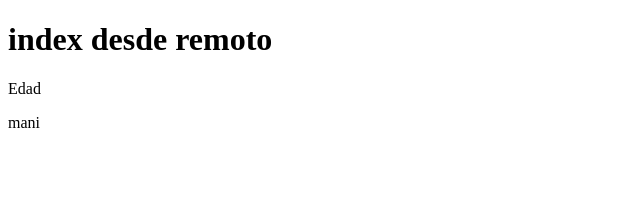
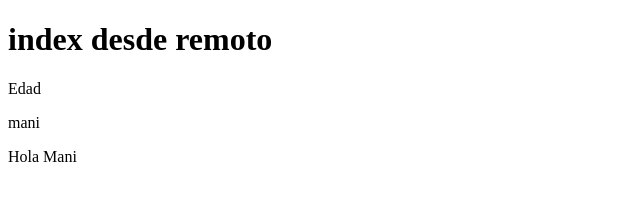
Before and after one commit to Mani8217/new, a plain HTML site: page index.html in a window 1280 px wide. Shown: the full height of the page, 0-640 px from the left. Drawn offline with Linux system fonts and the light colour scheme.

Commit message:
hola añadido

```diff
--- a/index.html
+++ b/index.html
@@ -10,5 +10,6 @@
     <h1>index desde remoto</h1>
     <label for="">Edad</label>
     <p>mani</p>
+    <p>Hola Mani</p>
 </body>
 </html>
```
